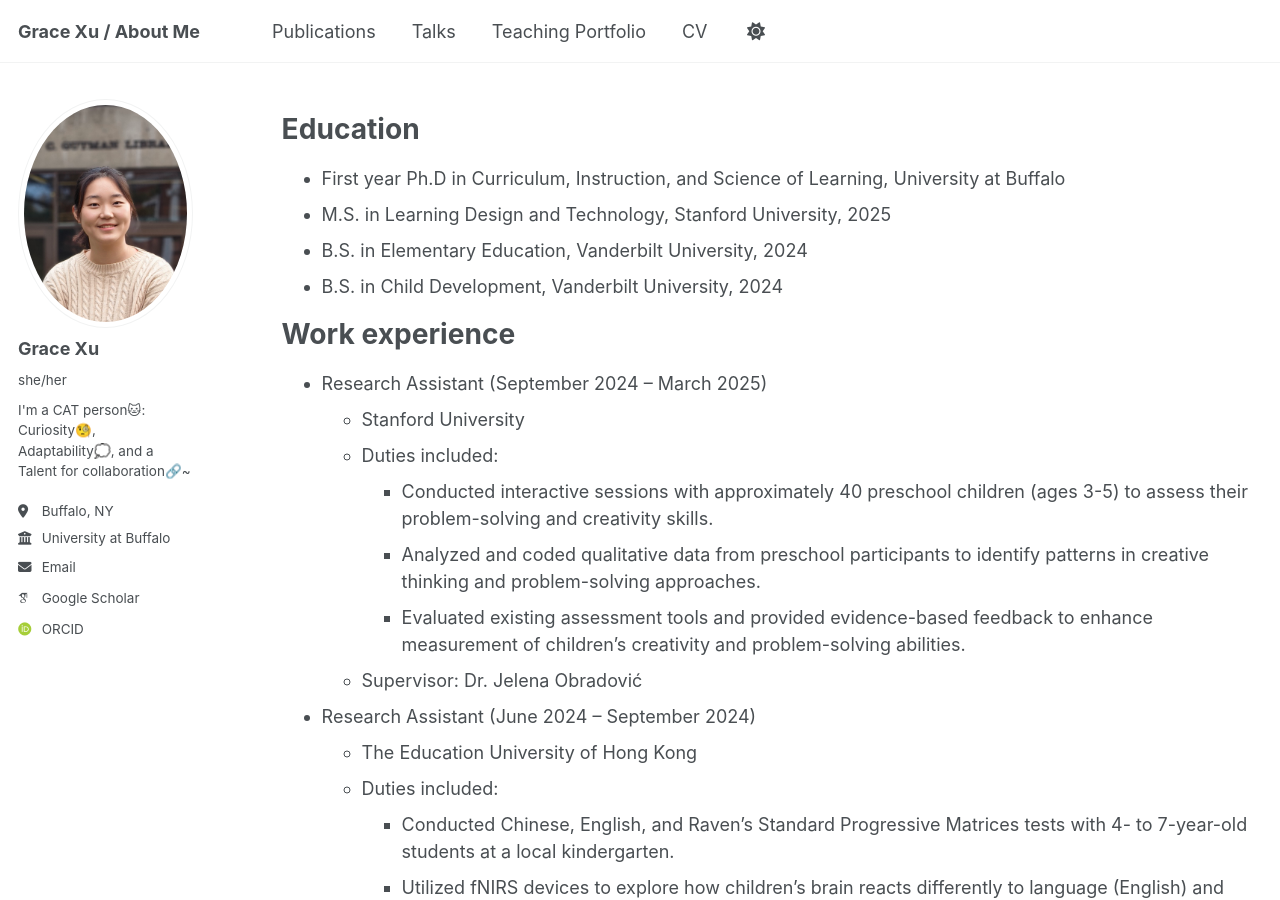
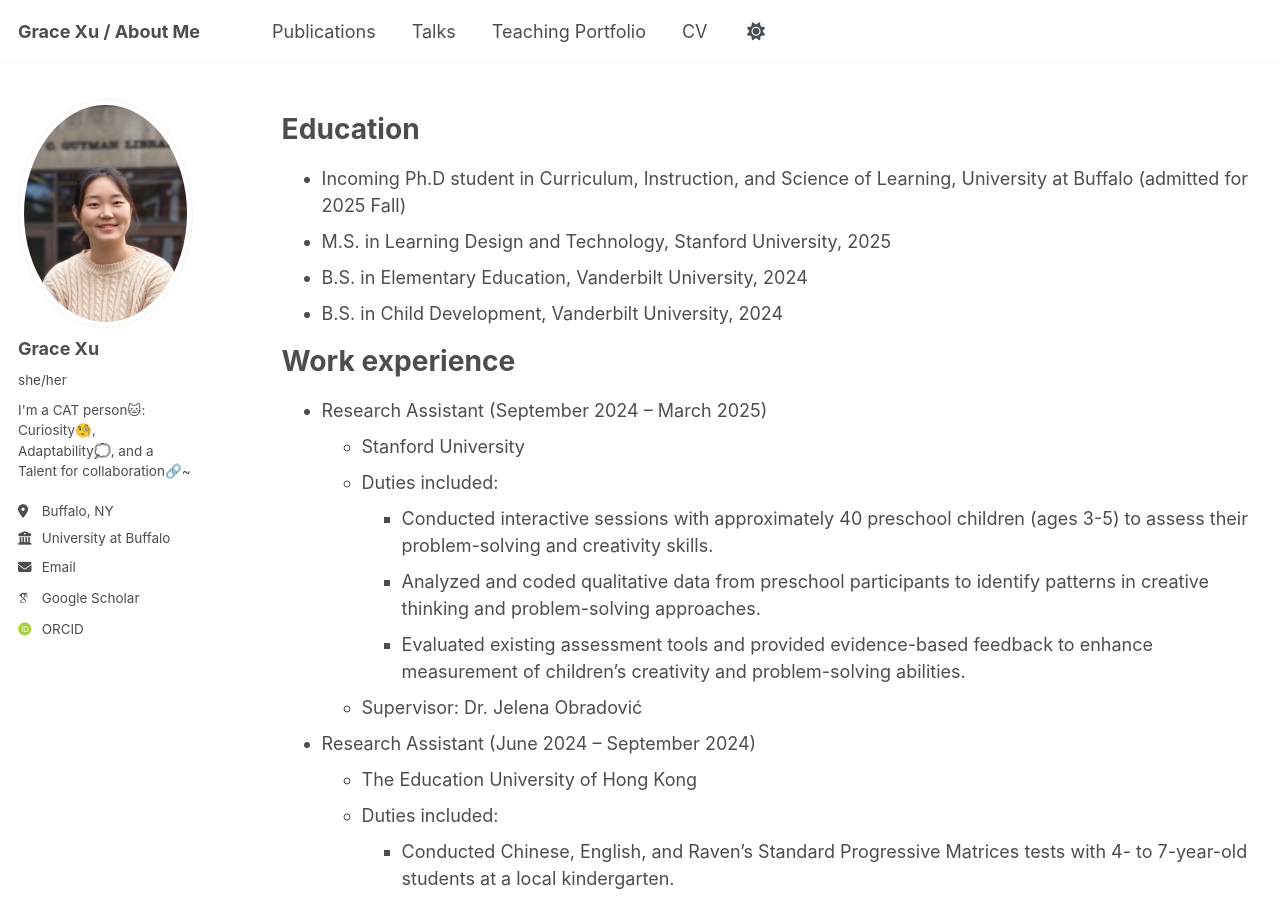
Before and after one commit to grace-yukun-xu/about_me, a Jekyll site: the page built from _pages/cv.md, in a window 1280 px wide and 900 px high. Built offline with Jekyll 4.4.1, drawn with Linux system fonts in a browser that asks for light colours; some web fonts are replaced.

Commit message:
Update cv.md

```diff
--- a/_pages/cv.md
+++ b/_pages/cv.md
@@ -11,7 +11,7 @@ redirect_from:
 
 Education
 ======
-* First year Ph.D in Curriculum, Instruction, and Science of Learning, University at Buffalo
+* Incoming Ph.D student in Curriculum, Instruction, and Science of Learning, University at Buffalo (admitted for 2025 Fall)
 * M.S. in Learning Design and Technology, Stanford University, 2025
 * B.S. in Elementary Education, Vanderbilt University, 2024
 * B.S. in Child Development, Vanderbilt University, 2024
```
